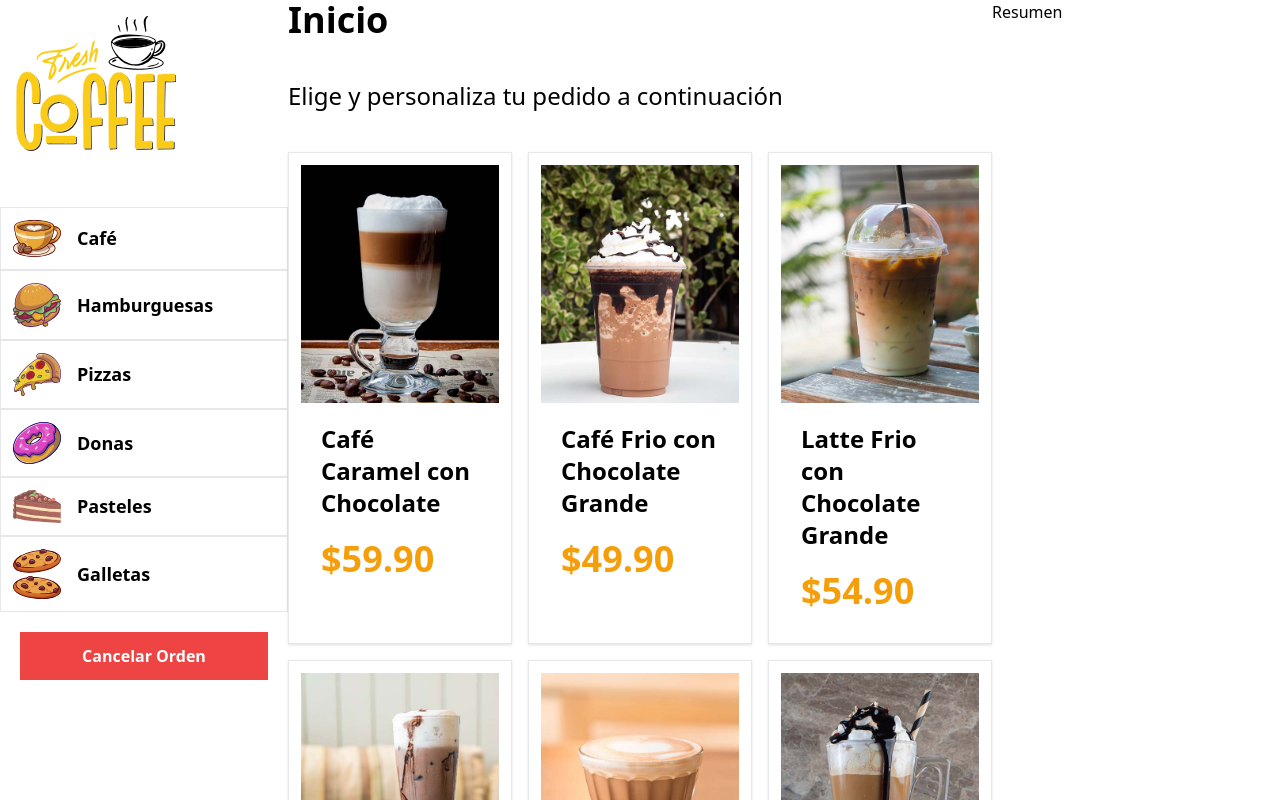
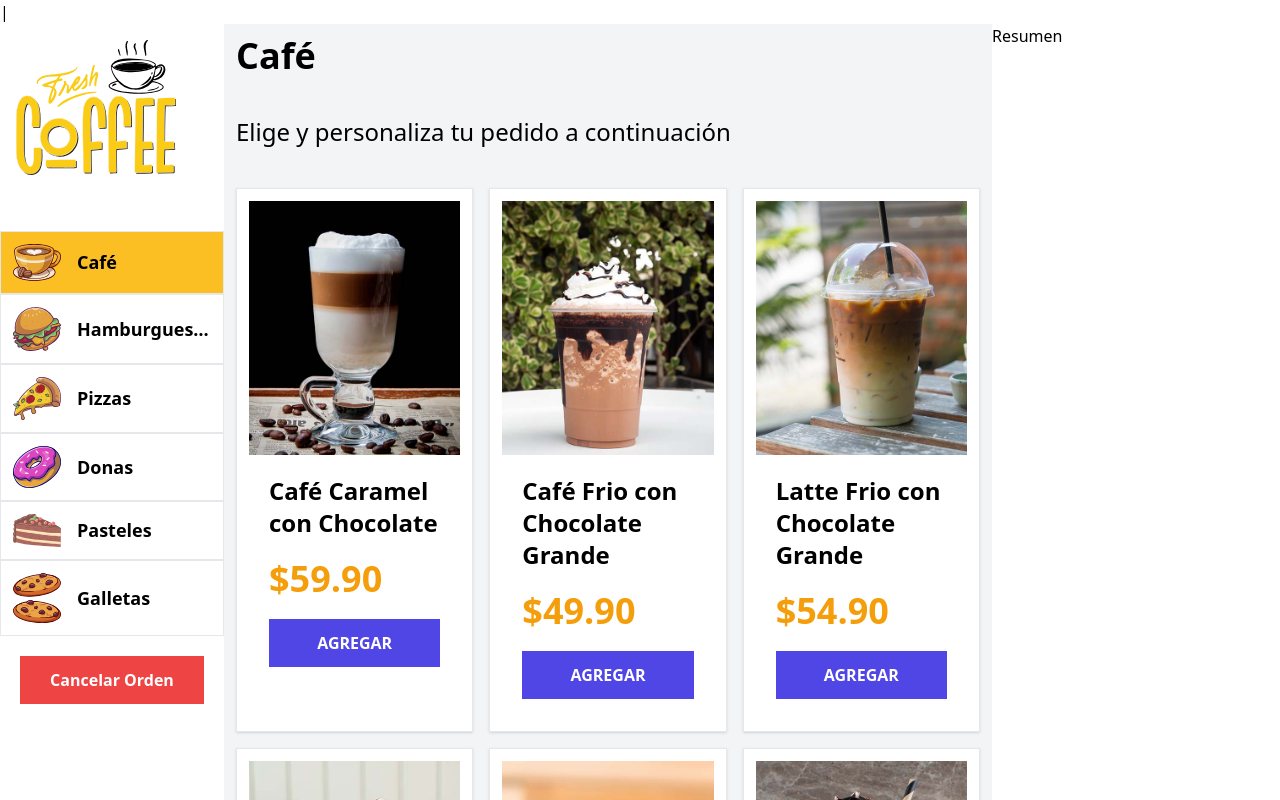
Before and after one commit to macRountree/Vileo__Coffee, a React (Vite) app in the folder FrontEnd-quiosco/: page / in a window 1280 px wide. Shown: the top 800 px of the page. Built offline with nearby package versions, Linux system fonts and the light colour scheme.

Commit message:
Add prodcuto

```diff
--- a/FrontEnd-quiosco/src/components/Categoria.jsx
+++ b/FrontEnd-quiosco/src/components/Categoria.jsx
@@ -1,18 +1,28 @@
+import useQuiosco from "../hooks/useQuiosco";
+
 
 export default function Categoria({categoria}) {
     // console.log(categoria); //Si se muestran
+    const {handleClickCategoria ,categoriaActual} = useQuiosco();
+    const {icono ,id, nombre} = categoria;
 
-    const {icono ,id, nombre} = categoria;
-    // console.log(categoria);
-  return (
-    <div className="flex items-center gap-4 border w-full  p-3 hover:p-6 hover:bg-amber-400 cursor-pointer">
+    const resaltarCategoriaActual = ()=> categoriaActual.id===id ? "bg-amber-400" : "bg-white"
+    return (
+    <div className={`${resaltarCategoriaActual()} flex items-center gap-4 border w-full  p-3 hover:p-6 hover:bg-amber-400 cursor-pointer`}>
 
       <img
       src={`/img/icono_${icono}.svg`}
       alt="Imagen ICONO"
-      className="w-12 hover:w-16" />
+      className="w-12 " />
 
-      <p className="text-lg hover:text-xl font-bold cursor-pointer truncate">{nombre}</p>
+      <button
+       className="text-lg  font-bold cursor-pointer truncate"
+       type="button"
+       onClick={()=>(handleClickCategoria(id))}
+
+       >
+        {nombre}
+        </button>
     </div>
   )
 }
--- a/FrontEnd-quiosco/src/components/Productos.jsx
+++ b/FrontEnd-quiosco/src/components/Productos.jsx
@@ -14,7 +14,10 @@ export default function Productos({producto}) {
     />
     <div className="p-5">
         <h3 className="text-2xl font-bold ">  {nombre} </h3>
-        <p className="mt-5 font-black text-4xl text-amber-500"> {formatearDinero(precio)} </p>
+        <p className="mt-5 font-black text-4xl text-amber-500">
+           {formatearDinero(precio)}
+        </p>{/*funcion que maneja el signo de dolar */}
+        <button className="bg-indigo-600 hover:bg-indigo-800 text-white w-full mt-5 p-3 uppercase font-bold">Agregar</button>
     </div>
 
     </div>
--- a/FrontEnd-quiosco/src/components/Sidebar.jsx
+++ b/FrontEnd-quiosco/src/components/Sidebar.jsx
@@ -1,9 +1,13 @@
-import { categorias } from "../data/categorias";
+import useQuiosco from "../hooks/useQuiosco";
 import Categoria from "./Categoria";
 
+
 export default function Sidebar() {
+    const{categorias}= useQuiosco()
+
+
   return (  //Este parentesis del return  muestra informacion que hay dentros
-    <aside className="md:w-72">
+    <aside className="md:w-56">
         <div className="p-4">
             <img className="w-40" src="img/logo.svg " alt="Logo Coffee" />
         </div>
--- /dev/null
+++ b/FrontEnd-quiosco/src/context/QuioscoProvider.jsx
@@ -0,0 +1,35 @@
+import { createContext, useState } from "react"
+import { categorias as categoriasDb } from "../data/categorias";
+
+const QuioscoContext = createContext(categoriasDb);
+const QuioscoProvider = ({children} )=>{
+    //Podemos pasarle strings  funciones state etc dentro del value/
+
+    const[categorias, setCategorias] = useState(categoriasDb); //se utiliza corchetes en el destructuring
+    const[categoriaActual, setCategoriaActual]= useState(categorias[0]) //cuando presionamos una categoria se cambia ala categoria actual
+
+    const handleClickCategoria = (id)=>{
+        const categoria = categorias.filter(categoria => categoria.id === id)[0];
+        setCategoriaActual(categoria);
+
+
+    }
+    console.log(categoriaActual);
+    return( //Colocamos variables o funciones donde sea para importarlos en cualquier componente
+
+    <QuioscoContext.Provider
+    value={{
+        categorias,
+        categoriaActual,
+        handleClickCategoria
+    }}>
+        {children}</QuioscoContext.Provider>
+
+    )
+}
+
+export{
+    QuioscoProvider
+}
+
+export default QuioscoContext
--- /dev/null
+++ b/FrontEnd-quiosco/src/hooks/useQuiosco.js
@@ -0,0 +1,10 @@
+import { useContext } from "react";
+import QuioscoContext from "../context/QuioscoProvider";
+
+const useQuiosco = () => {
+
+    return useContext(QuioscoContext)
+}
+
+export default useQuiosco;
+/** Un hook */
--- a/FrontEnd-quiosco/src/layouts/Layout.jsx
+++ b/FrontEnd-quiosco/src/layouts/Layout.jsx
@@ -10,7 +10,7 @@ export default function layout() {
     <div className='md:flex'>
       <Sidebar/>
 
-        <main className='flex-1'>
+        <main className='flex-1 h-screen overflow-y-scroll bg-gray-100 p-3'>
         <Outlet/>
 
         </main>
--- a/FrontEnd-quiosco/src/main.jsx
+++ b/FrontEnd-quiosco/src/main.jsx
@@ -1,13 +1,18 @@
 import React from 'react'
 import ReactDOM from 'react-dom/client'
+import { QuioscoProvider } from './context/QuioscoProvider';
 import {RouterProvider} from 'react-router-dom';
 import router from './router';
 import './index.css'
 
+
 ReactDOM.createRoot(document.getElementById('root')).render(
   <React.StrictMode>
+    <QuioscoProvider> {/* Aqui Rodeamos el RoutePRovider de nuestra App con el QuioscoProv */}
+    |<RouterProvider router={router}/>
 
-    <RouterProvider router={router}/>
+    </QuioscoProvider>
+
 
   </React.StrictMode>,
 )
--- a/FrontEnd-quiosco/src/views/Inicio.jsx
+++ b/FrontEnd-quiosco/src/views/Inicio.jsx
@@ -1,21 +1,26 @@
 import Productos from "../components/Productos";
-import { productos } from "../data/productos"
+import { productos as data } from "../data/productos"
+import useQuiosco from "../hooks/useQuiosco";
 
 
 
 
 export default function Inicio() {
 
-  console.log(productos);
+  const {categoriaActual}= useQuiosco();
+
+  const productos = data.filter( producto=> producto.categoria_id === categoriaActual.id)
   return (
 
 <>
-    <h1 className="text-4xl font-black">Inicio</h1>
+    <h1 className="text-4xl font-black">
+      {categoriaActual.nombre}
+    </h1>
     <p className="text-2xl my-10">
       Elige y personaliza tu pedido a continuación
     </p>
 
-    <div className="grid gap-4 grid-cols-1 md:grid-cols-2 xl:grid-cols-3">
+    <div className="grid gap-4 md:grid-cols-1 lg:grid-cols-2 xl:grid-cols-3">
       {/* Iteramos los productos */}
 
       {productos.map(producto =>(
```
